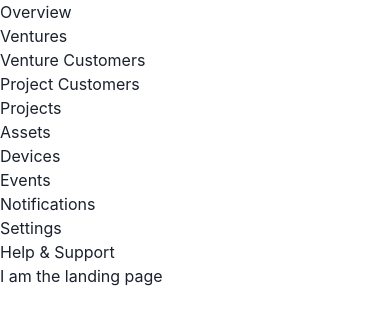
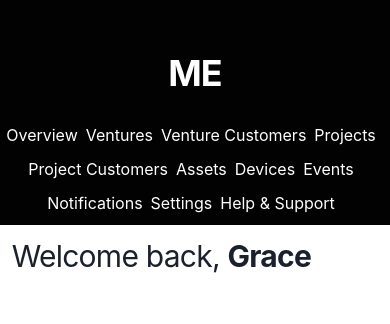
Before and after one commit to telegrace/responsive-layout, a React (Create React App) app: page / in a window 390 px wide. Shown: the top 324 px of the page. Built offline with nearby package versions, Linux system fonts and the light colour scheme.

Commit message:
feat: responsive nav bar

```diff
--- a/package.json
+++ b/package.json
@@ -16,6 +16,7 @@
     "framer-motion": "^7.2.0",
     "react": "^18.2.0",
     "react-dom": "^18.2.0",
+    "react-icons": "^4.4.0",
     "react-router-dom": "^6.3.0",
     "react-scripts": "5.0.1",
     "typescript": "^4.7.4"
--- a/src/App.tsx
+++ b/src/App.tsx
@@ -16,6 +16,9 @@ import {
   HelpSupportPage,
 } from "./components/utils/importPages";
 import LandingPage from "./components/pages/LandingPage";
+import GridLayoutContainer from "./components/layout/GridLayoutContainer";
+import Sidebar from "./components/layout/Sidebar";
+import DashboardPage from "./components/layout/Dashboard";
 
 const components = {
   "/overview": OverviewPage,
@@ -34,18 +37,20 @@ const components = {
 function App() {
   return (
     <>
+      {/* <Sidebar /> */}
       <BrowserRouter>
-        <Navigation />
+        {/* <Navigation /> */}
         <Routes>
-          <Route path="/" element={<LandingPage />} />
-          {sidebarLinks.map((link, i) => {
+          <Route path="/" element={<DashboardPage />} />
+          {/* {sidebarLinks.map((link, i) => {
             const Component = components[link.link as keyof typeof components];
             console.log("component", Component, "link", link.link);
             return <Route path={link.link} element={<Component />} key={i} />;
           })}
-          <Route path="/*" element={<PageNotFoundPage />} />
+          <Route path="/*" element={<PageNotFoundPage />} /> */}
         </Routes>
       </BrowserRouter>
+      {/* <GridLayoutContainer /> */}
     </>
   );
 }
--- /dev/null
+++ b/src/components/layout/Dashboard.tsx
@@ -0,0 +1,52 @@
+import React from "react";
+import {
+  Flex,
+  Heading,
+  Avatar,
+  Text,
+  IconButton,
+  Table,
+  Thead,
+  Tbody,
+  Tr,
+  Th,
+  Td,
+  Divider,
+} from "@chakra-ui/react";
+import { FiCalendar, FiChevronDown, FiChevronUp } from "react-icons/fi";
+import Navigation from "./Navigation";
+
+type DashboardPageProps = {};
+
+const DashboardPage: React.FC<DashboardPageProps> = (props) => {
+  console.log(props);
+  const [display, changeDisplay] = React.useState("hide");
+  return (
+    <Flex
+      h={[null, null, "100vh"]}
+      maxW="2000px"
+      flexDir={["column", "column", "row"]}
+      overflow="hidden"
+    >
+      {/* Column 1 */}
+      <Navigation />
+      {/* Column 2 */}
+      <Flex
+        w={["100%", "100%", "60%", "60%", "55%"]}
+        p="3%"
+        flexDir="column"
+        overflow="auto"
+        minH="100vh"
+      >
+        <Heading fontWeight="normal" mb={4} letterSpacing="tight">
+          Welcome back,{" "}
+          <Flex display="inline-flex" fontWeight="bold">
+            Grace
+          </Flex>
+        </Heading>
+      </Flex>
+    </Flex>
+  );
+};
+
+export default DashboardPage;
--- /dev/null
+++ b/src/components/layout/GridLayoutContainer.tsx
@@ -0,0 +1,35 @@
+import { Grid, GridItem } from "@chakra-ui/react";
+
+type GridLayoutContainerProps = {};
+
+const GridLayoutContainer: React.FC<GridLayoutContainerProps> = (props) => {
+  console.log(props);
+  return (
+    <Grid
+      templateAreas={`"header header"
+                  "nav main"
+                  "nav footer"`}
+      gridTemplateRows={"50px 1fr 30px"}
+      gridTemplateColumns={"150px 1fr"}
+      h="200px"
+      gap="1"
+      color="blackAlpha.700"
+      fontWeight="bold"
+    >
+      <GridItem pl="2" bg="orange.300" area={"header"}>
+        Header
+      </GridItem>
+      <GridItem pl="2" bg="pink.300" area={"nav"}>
+        Nav
+      </GridItem>
+      <GridItem pl="2" bg="green.300" area={"main"}>
+        Main
+      </GridItem>
+      <GridItem pl="2" bg="blue.300" area={"footer"}>
+        Footer
+      </GridItem>
+    </Grid>
+  );
+};
+
+export default GridLayoutContainer;
--- a/src/components/layout/Navigation.tsx
+++ b/src/components/layout/Navigation.tsx
@@ -1,21 +1,109 @@
-import { Link } from "react-router-dom";
+import { Flex, Heading, Icon, Link } from "@chakra-ui/react";
+import {
+  FiAward,
+  FiBell,
+  FiCalendar,
+  FiEye,
+  FiGrid,
+  FiHelpCircle,
+  FiPackage,
+  FiRadio,
+  FiSettings,
+  FiSmile,
+  FiUsers,
+} from "react-icons/fi";
+import { Link as ReactLink } from "react-router-dom";
 import sidebarLinks from "./../../data/sidebarLinks.json";
 
 interface NavigationProps {}
 
+const icons = {
+  "/overview": FiEye,
+  "/ventures": FiGrid,
+  "/venture-customers": FiSmile,
+  "/projects": FiAward,
+  "/project-customers": FiUsers,
+  "/assets": FiRadio,
+  "/devices": FiPackage,
+  "/events": FiCalendar,
+  "/notifications": FiBell,
+  "/settings": FiSettings,
+  "/help": FiHelpCircle,
+};
+
 const Navigation: React.FC<NavigationProps> = (props) => {
   return (
-    <nav>
-      <ul>
-        {sidebarLinks.map((link, i) => {
-          return (
-            <li key={i}>
-              <Link to={link.link}>{link.title}</Link>
-            </li>
-          );
-        })}
-      </ul>
-    </nav>
+    <Flex
+      w={["100%", "100%", "10%", "20%", "20%"]}
+      flexDir="column"
+      alignItems="center"
+      backgroundColor="#020202"
+      color="#fff"
+    >
+      <Flex
+        flexDir="column"
+        h={[null, null, "100vh"]}
+        justifyContent="space-between"
+      >
+        <Flex flexDir="column" as="nav">
+          <Heading
+            mt={50}
+            mb={[25, 50, 100]}
+            fontSize={["4xl", "4xl", "2xl", "3xl", "4xl"]}
+            alignSelf="center"
+            letterSpacing="tight"
+            display={["none", "none", "none", "block"]}
+          >
+            ME platform
+          </Heading>
+          <Heading
+            mt={50}
+            mb={[25, 50, 100]}
+            fontSize={["4xl", "4xl", "2xl", "3xl", "4xl"]}
+            alignSelf="center"
+            letterSpacing="tight"
+            display={["block", "block", "block", "none"]}
+          >
+            ME
+          </Heading>
+          <Flex
+            flexDir={["row", "row", "column", "column", "column"]}
+            align={["center", "center", "center", "flex-start", "flex-start"]}
+            wrap={["wrap", "wrap", "nowrap", "nowrap", "nowrap"]}
+            justifyContent="center"
+          >
+            {sidebarLinks.map((link, i) => {
+              const LinkIcon = icons[link.icon as keyof typeof icons];
+              console.log(LinkIcon);
+              return (
+                <Flex
+                  className="sidebar-items"
+                  mr={[2, 6, 0, 0, 0]}
+                  key={i}
+                  pb="10px"
+                >
+                  <Link display={["none", "none", "flex", "flex", "flex"]}>
+                    <Icon
+                      as={LinkIcon}
+                      fontSize="2xl"
+                      className="active-icon"
+                      mr="3px"
+                      my="-3px"
+                    />
+                  </Link>
+                  <Link
+                    _hover={{ textDecor: "none" }}
+                    display={["flex", "flex", "none", "flex", "flex"]}
+                  >
+                    <ReactLink to={link.link}>{link.title}</ReactLink>
+                  </Link>
+                </Flex>
+              );
+            })}
+          </Flex>
+        </Flex>
+      </Flex>
+    </Flex>
   );
 };
 
--- /dev/null
+++ b/src/components/layout/Sidebar.tsx
@@ -0,0 +1,15 @@
+import { Box } from "@chakra-ui/react";
+
+type SidebarProps = {};
+
+const Sidebar: React.FC<SidebarProps> = (props) => {
+  return (
+    <>
+      <Box bg="red.200" w={[300, 400, 500]}>
+        This is a box
+      </Box>
+    </>
+  );
+};
+
+export default Sidebar;
--- a/src/data/sidebarLinks.json
+++ b/src/data/sidebarLinks.json
@@ -1,25 +1,25 @@
 [
-  { "title": "Overview", "link": "/overview", "icon": "overview" },
-  { "title": "Ventures", "link": "/ventures", "icon": "ventures" },
+  { "title": "Overview", "link": "/overview", "icon": "FiEye" },
+  { "title": "Ventures", "link": "/ventures", "icon": "FiGrid" },
   {
     "title": "Venture Customers",
     "link": "/venture-customers",
-    "icon": "customers"
+    "icon": "FiSmile"
   },
+  { "title": "Projects", "link": "/projects", "icon": "FiAward" },
   {
     "title": "Project Customers",
     "link": "/project-customers",
-    "icon": "customers"
+    "icon": "FiUsers"
   },
-  { "title": "Projects", "link": "/projects", "icon": "projects" },
-  { "title": "Assets", "link": "/assets", "icon": "assets" },
-  { "title": "Devices", "link": "/devices", "icon": "devices" },
-  { "title": "Events", "link": "/events", "icon": "events" },
+  { "title": "Assets", "link": "/assets", "icon": "FiRadio" },
+  { "title": "Devices", "link": "/devices", "icon": "FiPackage" },
+  { "title": "Events", "link": "/events", "icon": "FiCalendar" },
   {
     "title": "Notifications",
     "link": "/notifications",
-    "icon": "notifications"
+    "icon": "FiBell"
   },
-  { "title": "Settings", "link": "/settings", "icon": "settings" },
-  { "title": "Help & Support", "link": "/help", "icon": "Help" }
+  { "title": "Settings", "link": "/settings", "icon": "FiSettings" },
+  { "title": "Help & Support", "link": "/help", "icon": "FiHelpCircle" }
 ]
```
Also changed, not shown: 1 other file (tests, documents, lock files or other folders).
